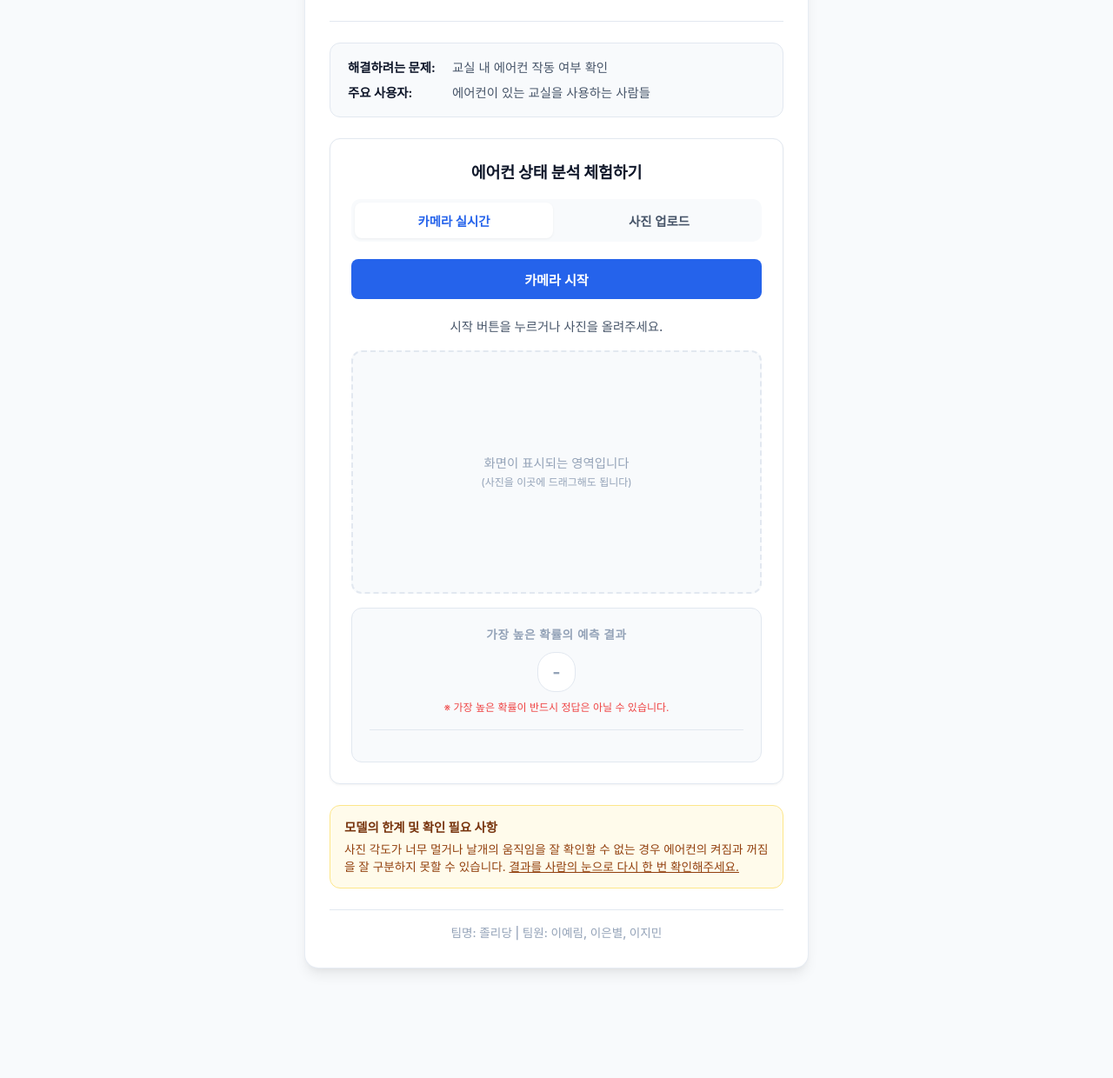
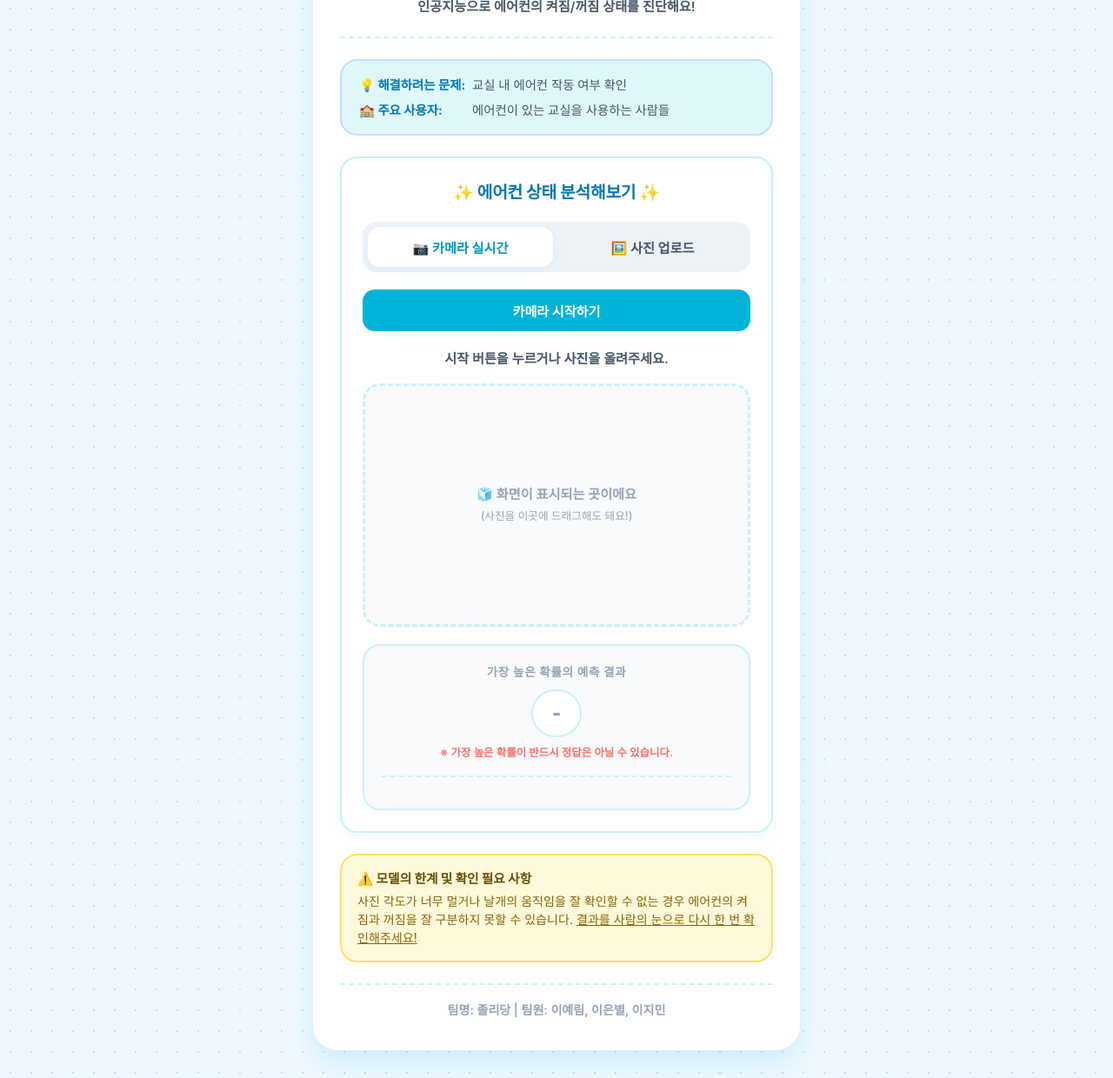
Before and after one commit to soeun1342/hyfl2026, a plain HTML site: page index.html in a window 1280 px wide. Shown: the part 122-1362 px from the top of the page at 87% size. Before the commit the page ends 1260 px from the top, so only its background shows below. Drawn offline with Linux system fonts and the light colour scheme.

Commit message:
index.html

```diff
--- a/index.html
+++ b/index.html
@@ -8,31 +8,32 @@
     <script src="https://cdn.jsdelivr.net/npm/@tensorflow/tfjs@latest/dist/tf.min.js"></script>
     <script src="https://cdn.jsdelivr.net/npm/@teachablemachine/image@latest/dist/teachablemachine-image.min.js"></script>
     <style>
-        /* CSS 변수를 활용한 통합 색상 및 디자인 시스템 */
+        /* ❄️ 시원하고 귀여운 파스텔 디자인 시스템 ❄️ */
         :root {
-            --primary: #2563eb;
-            --primary-hover: #1d4ed8;
-            --primary-light: #eff6ff;
-            --bg-main: #f8fafc;
+            --primary: #00b4d8;
+            --primary-hover: #0096c7;
+            --primary-light: #e0f7fa;
+            --bg-main: #f0f8ff; /* 맑고 가벼운 시원한 배경 */
             --surface: #ffffff;
-            --text-main: #0f172a;
+            --text-main: #1e293b;
             --text-sub: #475569;
             --text-muted: #94a3b8;
-            --border-color: #e2e8f0;
+            --border-color: #caf0f8;
 
-            /* 클래스별 상태 색상 (켜짐: 시원한 파랑 / 꺼짐: 차분한 Slate) */
+            /* 상태별 컬러 (켜짐: 시원한 민트블루 / 꺼짐: 포근한 슬레이트) */
             --status-on: #0284c7;
             --status-on-bg: #e0f2fe;
             --status-off: #64748b;
             --status-off-bg: #f1f5f9;
 
-            --radius-main: 16px;
-            --radius-sub: 12px;
-            --radius-btn: 8px;
-            --shadow-sm: 0 1px 3px rgba(0,0,0,0.05);
-            --shadow-md: 0 4px 6px -1px rgba(0,0,0,0.07), 0 2px 4px -1px rgba(0,0,0,0.04);
-            --shadow-lg: 0 10px 15px -3px rgba(0,0,0,0.08), 0 4px 6px -2px rgba(0,0,0,0.03);
-            --transition-smooth: all 0.25s cubic-bezier(0.4, 0, 0.2, 1);
+            /* 동글동글한 라운딩 & 부드러운 입체 그림자 */
+            --radius-main: 28px;
+            --radius-sub: 20px;
+            --radius-btn: 14px;
+            --shadow-sm: 0 4px 12px rgba(0, 180, 216, 0.08);
+            --shadow-md: 0 8px 20px rgba(0, 180, 216, 0.12);
+            --shadow-lg: 0 16px 32px rgba(0, 180, 216, 0.15);
+            --transition-smooth: all 0.3s cubic-bezier(0.34, 1.56, 0.64, 1);
         }
 
         /* 기본 리셋 및 전체 레이아웃 설정 */
@@ -40,15 +41,17 @@
             box-sizing: border-box;
             margin: 0;
             padding: 0;
-            font-family: -apple-system, BlinkMacSystemFont, "Apple SD Gothic Neo", "Pretendard", "Segoe UI", Roboto, "Helvetica Neue", Arial, sans-serif;
+            font-family: -apple-system, BlinkMacSystemFont, "Apple SD Gothic Neo", "Pretendard", "Segoe UI", Roboto, sans-serif;
             -webkit-font-smoothing: antialiased;
         }
 
         body {
             background-color: var(--bg-main);
+            background-image: radial-gradient(#bde0fe 1.5px, transparent 1.5px);
+            background-size: 24px 24px; /* 귀여운 도트 배경 패턴 */
             color: var(--text-main);
             line-height: 1.6;
-            padding: 24px 16px;
+            padding: 32px 16px;
             display: flex;
             justify-content: center;
             align-items: flex-start;
@@ -57,40 +60,44 @@
 
         .container {
             width: 100%;
-            max-width: 580px;
+            max-width: 560px;
             background: var(--surface);
             border-radius: var(--radius-main);
-            padding: 28px;
+            padding: 32px 28px;
             box-shadow: var(--shadow-lg);
-            border: 1px solid rgba(226, 232, 240, 0.8);
+            border: 3px solid #ffffff;
         }
 
-        /* 타이포그래피 계층화 및 헤더 디자인 */
+        /* 헤더 디자인 */
         header {
             text-align: center;
-            border-bottom: 1px solid var(--border-color);
-            padding-bottom: 20px;
+            border-bottom: 2px dashed var(--border-color);
+            padding-bottom: 22px;
             margin-bottom: 24px;
         }
 
         header h1 {
-            font-size: 1.65rem;
-            font-weight: 800;
-            color: var(--text-main);
+            font-size: 1.75rem;
+            font-weight: 900;
+            color: #0077b6;
             margin-bottom: 6px;
             letter-spacing: -0.02em;
+            display: flex;
+            align-items: center;
+            justify-content: center;
+            gap: 8px;
         }
 
         header p {
             font-size: 0.95rem;
             color: var(--text-sub);
-            font-weight: 500;
+            font-weight: 600;
         }
 
         /* 정보 카드 스타일 */
         .info-card {
-            background-color: var(--bg-main);
-            border: 1px solid var(--border-color);
+            background-color: var(--primary-light);
+            border: 2px solid #bde0fe;
             border-radius: var(--radius-sub);
             padding: 16px 20px;
             margin-bottom: 24px;
@@ -102,12 +109,14 @@
             color: var(--text-sub);
             display: flex;
             align-items: center;
+            font-weight: 500;
         }
 
         .info-card p strong {
-            color: var(--text-main);
-            min-width: 120px;
+            color: #0077b6;
+            min-width: 130px;
             display: inline-block;
+            font-weight: 700;
         }
 
         .info-card p:last-child {
@@ -117,7 +126,7 @@
         /* 메인 카드 세부 스타일 */
         .main-card {
             background-color: var(--surface);
-            border: 1px solid var(--border-color);
+            border: 2px solid var(--border-color);
             border-radius: var(--radius-sub);
             padding: 24px;
             margin-bottom: 24px;
@@ -125,40 +134,40 @@
         }
 
         .section-title {
-            font-size: 1.15rem;
-            font-weight: 700;
-            color: var(--text-main);
-            margin-bottom: 16px;
+            font-size: 1.2rem;
+            font-weight: 800;
+            color: #0077b6;
+            margin-bottom: 18px;
             text-align: center;
             letter-spacing: -0.01em;
         }
 
-        /* 마이크로 인터랙션이 적용된 탭 버튼 */
+        /* 귀여운 스위치 형태의 탭 버튼 */
         .tab-buttons {
             display: flex;
             gap: 8px;
             margin-bottom: 20px;
-            background-color: var(--bg-main);
-            padding: 4px;
-            border-radius: 10px;
+            background-color: #edf2f7;
+            padding: 6px;
+            border-radius: 16px;
         }
 
         .tab-btn {
             flex: 1;
-            padding: 10px 16px;
+            padding: 12px 16px;
             border: none;
             background-color: transparent;
             color: var(--text-sub);
-            font-weight: 600;
+            font-weight: 700;
             border-radius: var(--radius-btn);
             cursor: pointer;
-            font-size: 0.9rem;
+            font-size: 0.95rem;
             transition: var(--transition-smooth);
         }
 
         .tab-btn.active {
             background-color: var(--surface);
-            color: var(--primary);
+            color: var(--primary-hover);
             box-shadow: var(--shadow-sm);
         }
 
@@ -178,12 +187,12 @@
             margin-bottom: 10px;
         }
 
-        /* 인터랙티브 버튼 스타일 */
+        /* 동글동글 인터랙티브 버튼 스타일 */
         .btn {
             flex: 1;
-            padding: 12px 18px;
+            padding: 13px 20px;
             font-size: 0.95rem;
-            font-weight: 600;
+            font-weight: 800;
             border: none;
             border-radius: var(--radius-btn);
             cursor: pointer;
@@ -195,12 +204,12 @@
         }
 
         .btn:hover {
-            transform: translateY(-1px);
+            transform: translateY(-3px) scale(1.02);
             box-shadow: var(--shadow-md);
         }
 
         .btn:active {
-            transform: translateY(0);
+            transform: translateY(0) scale(0.98);
         }
 
         .btn-primary {
@@ -213,21 +222,21 @@
         }
 
         .btn-secondary {
-            background-color: #64748b;
+            background-color: #94a3b8;
             color: white;
         }
 
         .btn-secondary:hover {
-            background-color: #475569;
+            background-color: #64748b;
         }
 
         .btn-danger {
-            background-color: #ef4444;
+            background-color: #ff6b6b;
             color: white;
         }
 
         .btn-danger:hover {
-            background-color: #dc2626;
+            background-color: #ee5253;
         }
 
         .file-input-wrapper {
@@ -241,11 +250,11 @@
         .file-label {
             display: block;
             width: 100%;
-            padding: 14px;
-            background-color: var(--bg-main);
-            border: 1px dashed var(--border-color);
-            color: var(--text-sub);
-            font-weight: 600;
+            padding: 16px;
+            background-color: var(--primary-light);
+            border: 2px dashed #90e0ef;
+            color: #0077b6;
+            font-weight: 700;
             text-align: center;
             border-radius: var(--radius-btn);
             cursor: pointer;
@@ -253,23 +262,23 @@
         }
 
         .file-label:hover {
-            background-color: var(--primary-light);
+            background-color: #caf0f8;
             border-color: var(--primary);
-            color: var(--primary);
+            transform: translateY(-2px);
         }
 
-        /* 디스플레이 컨테이너 & 드래그앤드롭 반응 */
+        /* 디스플레이 컨테이너 */
         .display-container {
             width: 100%;
             height: 280px;
-            background-color: var(--bg-main);
-            border: 2px dashed var(--border-color);
+            background-color: #f8fafc;
+            border: 3px dashed var(--border-color);
             border-radius: var(--radius-sub);
             display: flex;
             align-items: center;
             justify-content: center;
             overflow: hidden;
-            margin-bottom: 16px;
+            margin-bottom: 20px;
             position: relative;
             transition: var(--transition-smooth);
         }
@@ -277,7 +286,7 @@
         .display-container.dragover {
             background-color: var(--primary-light);
             border-color: var(--primary);
-            transform: scale(1.01);
+            transform: scale(1.02);
         }
 
         .display-container img,
@@ -285,28 +294,29 @@
             max-width: 100%;
             max-height: 100%;
             object-fit: contain;
-            border-radius: 6px;
+            border-radius: 12px;
         }
 
         .placeholder-text {
             color: var(--text-muted);
-            font-size: 0.9rem;
+            font-size: 0.95rem;
+            font-weight: 600;
             text-align: center;
             pointer-events: none;
             padding: 16px;
-            line-height: 1.5;
+            line-height: 1.6;
         }
 
         /* 세련된 로딩 스피너 UI */
         .spinner {
             display: none;
-            width: 32px;
-            height: 32px;
-            border: 3px solid var(--border-color);
-            border-top: 3px solid var(--primary);
+            width: 36px;
+            height: 36px;
+            border: 4px solid var(--border-color);
+            border-top: 4px solid var(--primary);
             border-radius: 50%;
             animation: spin 0.8s cubic-bezier(0.6, 0.2, 0.4, 0.8) infinite;
-            margin: 0 auto 12px auto;
+            margin: 0 auto 14px auto;
         }
 
         @keyframes spin {
@@ -316,31 +326,31 @@
 
         /* 피드백 메시지 스타일 */
         .status-message {
-            font-size: 0.9rem;
+            font-size: 0.95rem;
             text-align: center;
             margin-bottom: 16px;
             color: var(--text-sub);
-            min-height: 22px;
-            font-weight: 500;
+            min-height: 24px;
+            font-weight: 600;
         }
 
         .error-message {
-            color: #dc2626;
-            background-color: #fef2f2;
-            border: 1px solid #fecaca;
-            padding: 10px 14px;
+            color: #d90429;
+            background-color: #ffe5ec;
+            border: 2px solid #ffb3c1;
+            padding: 12px 16px;
             border-radius: var(--radius-btn);
-            font-size: 0.85rem;
+            font-size: 0.88rem;
             margin-bottom: 16px;
             display: none;
             text-align: center;
-            font-weight: 500;
+            font-weight: 700;
         }
 
         /* 상단 예측 결과 뱃지 디자인 */
         .result-box {
-            background-color: var(--bg-main);
-            border: 1px solid var(--border-color);
+            background-color: #f8fafc;
+            border: 2px solid var(--border-color);
             border-radius: var(--radius-sub);
             padding: 20px;
         }
@@ -349,16 +359,16 @@
             text-align: center;
             padding-bottom: 16px;
             margin-bottom: 16px;
-            border-bottom: 1px solid var(--border-color);
+            border-bottom: 2px dashed var(--border-color);
         }
 
         .top-prediction .label {
             font-size: 0.85rem;
             color: var(--text-muted);
-            font-weight: 600;
+            font-weight: 700;
             text-transform: uppercase;
             letter-spacing: 0.05em;
-            margin-bottom: 6px;
+            margin-bottom: 8px;
         }
 
         .status-badge-wrapper {
@@ -371,40 +381,49 @@
         .status-badge {
             display: inline-flex;
             align-items: center;
-            gap: 6px;
-            padding: 6px 16px;
-            border-radius: 20px;
-            font-size: 1.25rem;
-            font-weight: 700;
+            gap: 8px;
+            padding: 8px 22px;
+            border-radius: 30px;
+            font-size: 1.35rem;
+            font-weight: 900;
             transition: var(--transition-smooth);
             background-color: var(--surface);
             color: var(--text-muted);
-            border: 1px solid var(--border-color);
+            border: 2px solid var(--border-color);
         }
 
-        /* 상태별 뱃지 디자인 강조 */
+        /* 상태별 뱃지 커스텀 */
         .status-badge.on {
-            background-color: var(--status-on-bg);
-            color: var(--status-on);
-            border-color: rgba(2, 132, 199, 0.2);
+            background-color: #e0f2fe;
+            color: #0284c7;
+            border-color: #38bdf8;
+            box-shadow: 0 4px 14px rgba(56, 189, 248, 0.25);
+            animation: pulse 2s infinite;
         }
 
         .status-badge.off {
-            background-color: var(--status-off-bg);
-            color: var(--status-off);
-            border-color: rgba(100, 116, 139, 0.2);
+            background-color: #f1f5f9;
+            color: #64748b;
+            border-color: #cbd5e1;
+        }
+
+        @keyframes pulse {
+            0% { transform: scale(1); }
+            50% { transform: scale(1.03); }
+            100% { transform: scale(1); }
         }
 
         .top-prediction .notice {
-            font-size: 0.75rem;
-            color: #ef4444;
-            margin-top: 6px;
+            font-size: 0.78rem;
+            color: #ff6b6b;
+            font-weight: 600;
+            margin-top: 8px;
         }
 
         /* 프로그래스 바 시각화 개선 */
         .class-result {
             margin-bottom: 12px;
-            padding: 8px 12px;
+            padding: 10px 14px;
             border-radius: var(--radius-btn);
             transition: var(--transition-smooth);
         }
@@ -417,9 +436,9 @@
         .class-info {
             display: flex;
             justify-content: space-between;
-            font-size: 0.85rem;
+            font-size: 0.9rem;
             margin-bottom: 6px;
-            font-weight: 600;
+            font-weight: 700;
             color: var(--text-sub);
         }
 
@@ -429,9 +448,9 @@
 
         .progress-bar-bg {
             width: 100%;
-            height: 12px;
+            height: 14px;
             background-color: #e2e8f0;
-            border-radius: 6px;
+            border-radius: 10px;
             overflow: hidden;
         }
 
@@ -439,26 +458,26 @@
             height: 100%;
             background-color: var(--text-muted);
             width: 0%;
-            transition: width 0.3s cubic-bezier(0.4, 0, 0.2, 1), background-color 0.3s;
+            border-radius: 10px;
+            transition: width 0.4s cubic-bezier(0.34, 1.56, 0.64, 1), background-color 0.3s;
         }
 
-        /* 클래스 특성에 맞춘 상이한 테마 색상 적용 */
         .class-result.is-on .progress-bar-fill {
-            background-color: var(--status-on);
+            background-color: #38bdf8;
         }
 
         .class-result.is-off .progress-bar-fill {
-            background-color: var(--status-off);
+            background-color: #94a3b8;
         }
 
-        /* 한계점 안내 및 푸터 */
+        /* 한계점 안내 카드 */
         .limitations {
-            background-color: #fffbebf5;
-            border: 1px solid #fde68a;
+            background-color: #fff9db;
+            border: 2px solid #ffe066;
             border-radius: var(--radius-sub);
-            padding: 14px 16px;
-            font-size: 0.85rem;
-            color: #92400e;
+            padding: 16px 18px;
+            font-size: 0.88rem;
+            color: #856404;
             margin-bottom: 24px;
             line-height: 1.5;
         }
@@ -466,17 +485,19 @@
         .limitations strong {
             display: block;
             margin-bottom: 4px;
-            font-size: 0.9rem;
-            color: #78350f;
+            font-size: 0.92rem;
+            color: #664d03;
+            font-weight: 800;
         }
 
+        /* 푸터 디자인 */
         footer {
             text-align: center;
-            font-size: 0.85rem;
+            font-size: 0.88rem;
             color: var(--text-muted);
-            border-top: 1px solid var(--border-color);
-            padding-top: 16px;
-            font-weight: 500;
+            border-top: 2px dashed var(--border-color);
+            padding-top: 18px;
+            font-weight: 600;
         }
     </style>
 </head>
@@ -485,24 +506,24 @@
 <div class="container">
     <!-- 헤더 영역 -->
     <header>
-        <h1>전기세 아끼기</h1>
-        <p>인공지능으로 에어컨의 켜짐/꺼짐 상태를 진단합니다</p>
+        <h1>❄️ 전기세 아끼기 ❄️</h1>
+        <p>인공지능으로 에어컨의 켜짐/꺼짐 상태를 진단해요!</p>
     </header>
 
     <!-- 문제 및 목표 안내 -->
     <div class="info-card">
-        <p><strong>해결하려는 문제:</strong> 교실 내 에어컨 작동 여부 확인</p>
-        <p><strong>주요 사용자:</strong> 에어컨이 있는 교실을 사용하는 사람들</p>
+        <p><strong>💡 해결하려는 문제:</strong> 교실 내 에어컨 작동 여부 확인</p>
+        <p><strong>🏫 주요 사용자:</strong> 에어컨이 있는 교실을 사용하는 사람들</p>
     </div>
 
     <!-- 메인 체험 기능 영역 -->
     <div class="main-card">
-        <div class="section-title">에어컨 상태 분석 체험하기</div>
+        <div class="section-title">✨ 에어컨 상태 분석해보기 ✨</div>
 
         <!-- 입력 방식 선택 탭 -->
         <div class="tab-buttons">
-            <button class="tab-btn active" id="btn-tab-camera" onclick="switchMode('camera')">카메라 실시간</button>
-            <button class="tab-btn" id="btn-tab-file" onclick="switchMode('file')">사진 업로드</button>
+            <button class="tab-btn active" id="btn-tab-camera" onclick="switchMode('camera')">📷 카메라 실시간</button>
+            <button class="tab-btn" id="btn-tab-file" onclick="switchMode('file')">🖼️ 사진 업로드</button>
         </div>
 
         <!-- 오류 메시지 출력 영역 -->
@@ -511,16 +532,16 @@
         <!-- 모드 1: 카메라 제어 버튼 -->
         <div id="camera-controls" class="input-control active">
             <div class="btn-group">
-                <button id="btn-camera-start" class="btn btn-primary" onclick="startCamera()">카메라 시작</button>
-                <button id="btn-camera-flip" class="btn btn-secondary" onclick="toggleCameraFacing()" style="display: none;">전/후면 전환</button>
+                <button id="btn-camera-start" class="btn btn-primary" onclick="startCamera()">카메라 시작하기</button>
+                <button id="btn-camera-flip" class="btn btn-secondary" onclick="toggleCameraFacing()" style="display: none;">🔄 전/후면 전환</button>
             </div>
-            <button id="btn-camera-stop" class="btn btn-danger" onclick="stopCamera()" style="display: none; width: 100%;">카메라 중지</button>
+            <button id="btn-camera-stop" class="btn btn-danger" onclick="stopCamera()" style="display: none; width: 100%;">카메라 멈추기</button>
         </div>
 
         <!-- 모드 2: 파일 업로드 제어 -->
         <div id="file-controls" class="input-control">
             <div class="file-input-wrapper">
-                <label for="image-upload" class="file-label" tabindex="0" onkeydown="handleLabelKeyDown(event)">사진 파일 선택하기</label>
+                <label for="image-upload" class="file-label" tabindex="0" onkeydown="handleLabelKeyDown(event)">📂 에어컨 사진 선택하기</label>
                 <input type="file" id="image-upload" accept="image/*" onchange="handleImageUpload(event)">
             </div>
         </div>
@@ -534,12 +555,12 @@
              ondragover="handleDragOver(event)"
              ondragleave="handleDragLeave(event)"
              ondrop="handleDrop(event)">
-            <span id="placeholder-text" class="placeholder-text">화면이 표시되는 영역입니다<br><small style="color: var(--text-muted);">(사진을 이곳에 드래그해도 됩니다)</small></span>
+            <span id="placeholder-text" class="placeholder-text">🧊 화면이 표시되는 곳이에요<br><small style="color: var(--text-muted); font-weight: 500;">(사진을 이곳에 드래그해도 돼요!)</small></span>
             <img id="image-preview" style="display: none;" alt="업로드 에어컨 사진 미리보기">
         </div>
 
         <!-- 사진 리셋 버튼 -->
-        <button id="btn-reset-file" class="btn btn-secondary" onclick="resetFilePreview()" style="display: none; width: 100%; margin-bottom: 20px;">사진 다시 올리기</button>
+        <button id="btn-reset-file" class="btn btn-secondary" onclick="resetFilePreview()" style="display: none; width: 100%; margin-bottom: 20px;">🔄 사진 다시 올려보기</button>
 
         <!-- 예측 결과 표시 영역 -->
         <div class="result-box">
@@ -559,8 +580,8 @@
 
     <!-- 모델의 한계 및 주의사항 -->
     <div class="limitations">
-        <strong>모델의 한계 및 확인 필요 사항</strong>
-        사진 각도가 너무 멀거나 날개의 움직임을 잘 확인할 수 없는 경우 에어컨의 켜짐과 꺼짐을 잘 구분하지 못할 수 있습니다. <u>결과를 사람의 눈으로 다시 한 번 확인해주세요.</u>
+        <strong>⚠️ 모델의 한계 및 확인 필요 사항</strong>
+        사진 각도가 너무 멀거나 날개의 움직임을 잘 확인할 수 없는 경우 에어컨의 켜짐과 꺼짐을 잘 구분하지 못할 수 있습니다. <u>결과를 사람의 눈으로 다시 한 번 확인해주세요!</u>
     </div>
 
     <!-- 팀 정보 푸터 -->
@@ -632,7 +653,7 @@
             model = await tmImage.load(modelURL, metadataURL);
 
             setupResultUI();
-            statusMsg.innerText = "모델 불러오기 완료.";
+            statusMsg.innerText = "모델 불러오기 완료!";
             toggleSpinner(false);
             isModelLoading = false;
             return true;
@@ -739,7 +760,7 @@
             btnCameraFlip.style.display = "inline-flex";
             btnCameraStart.disabled = false;
             toggleSpinner(false);
-            statusMsg.innerText = "실시간 분석 중...";
+            statusMsg.innerText = "실시간으로 분석하고 있어요 ❄️";
 
             loopCamera();
         } catch (err) {
@@ -871,7 +892,7 @@
             try {
                 await predict(imagePreview);
                 toggleSpinner(false);
-                statusMsg.innerText = "분석이 완료되었습니다.";
+                statusMsg.innerText = "분석이 완료되었습니다!";
             } catch (err) {
                 console.error(err);
                 showError("이미지 분석 중 오류가 발생했습니다. 다른 사진으로 시도해 주세요.");
```
